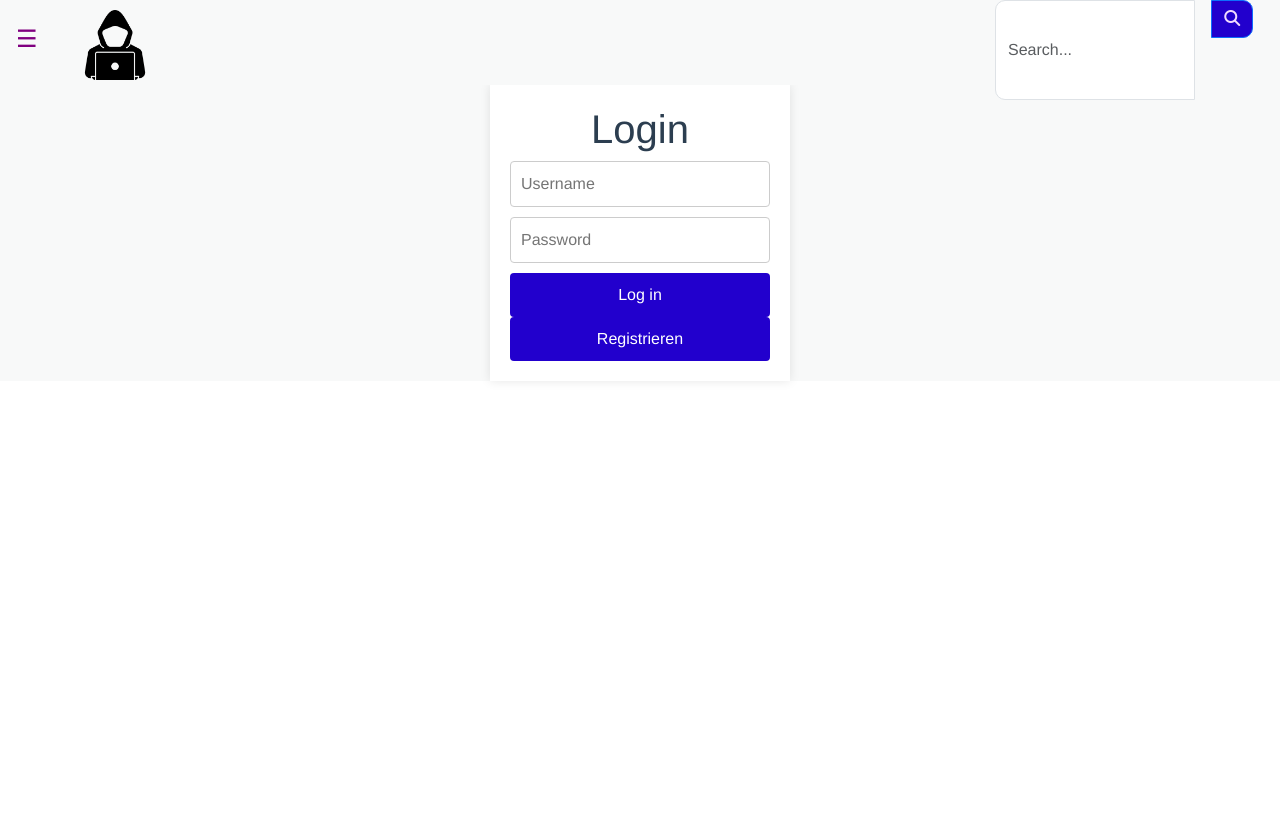
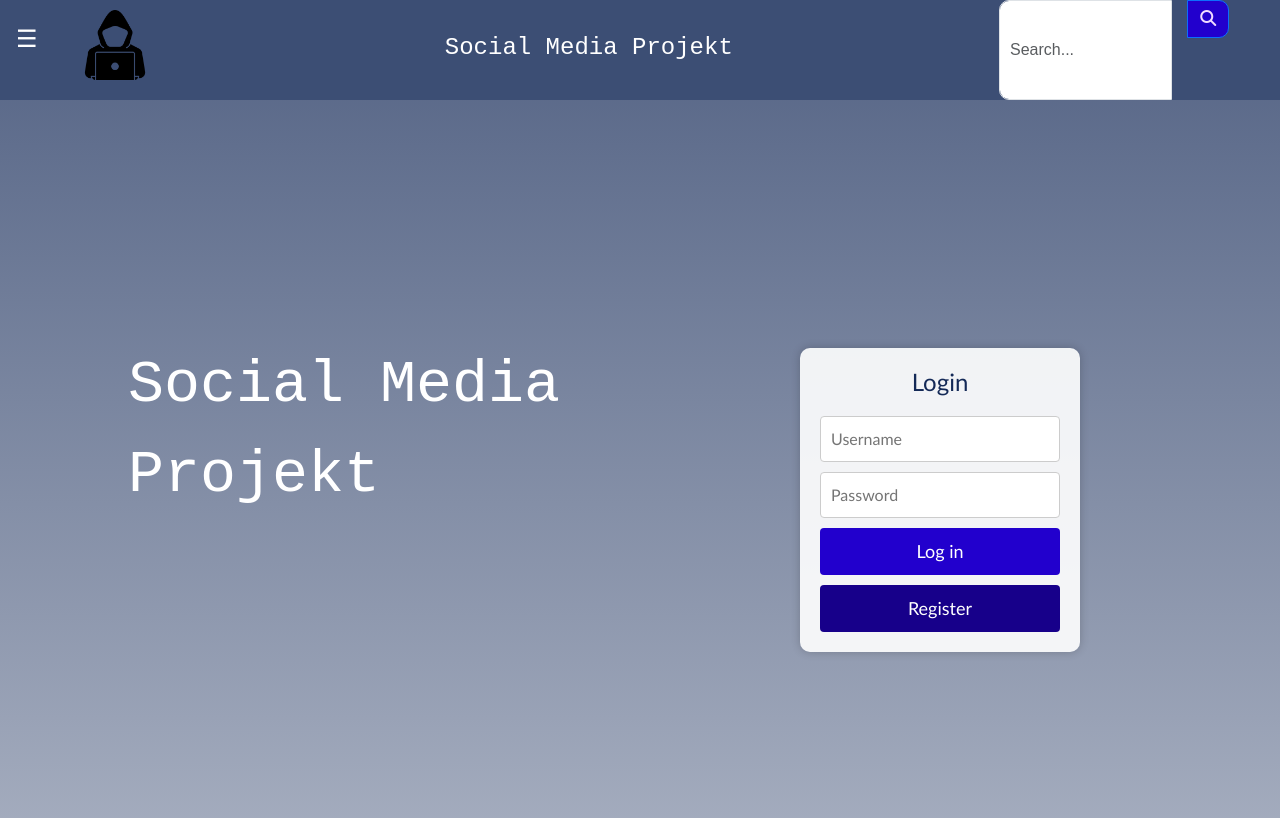
Before and after one commit to kaansenturk/social-media-projekt, a Vue app in the folder social_media_projekt/: page /#/login in a window 1280 px wide. Shown: the top 818 px of the page. Built offline with nearby package versions, Linux system fonts and the light colour scheme; sample sign-in values are in the browser's storage.

Commit message:
Login and HomePage Styling

```diff
--- a/social_media_projekt/src/components/DropDownMenu.vue
+++ b/social_media_projekt/src/components/DropDownMenu.vue
@@ -7,7 +7,7 @@
         <button @click="goToHome" class="menu-item">Home</button>
         <button @click="goToAccount" class="menu-item">Account Info</button>
         <button @click="goToMessenger" class="menu-item">Messenger</button>
-        <button @click="goToFollowers" class="menu-item">Deine Follower</button>
+        <button @click="goToFollowers" class="menu-item">Your Followers</button>
         <button type="submit" @click="logout" class="menu-item">Logout</button>
       </div>
       <div v-if="isDropdownOpen" class="background" @click="closeDropdown"></div>
@@ -72,7 +72,7 @@ export default {
   border: none;
   font-size: 24px;
   cursor: pointer;
-  color:purple;
+  color:white;
 }
 
 .dropdown-button2 {
@@ -84,7 +84,7 @@ export default {
   display: inline-block;
   top: 19px;
   left: 9px;
-  color:purple;
+  color:white;
 }
 
 
@@ -100,12 +100,13 @@ export default {
   padding: 15px 15px;
   width: 100%;
   text-align: left;
-  color:purple;
+  color:white;
 }
 
 .menu-item:hover {
-  background-color: #ECF0F1;
+  background-color: #143687;
 }
+
 .background {
   position: fixed;
   top: 0;
@@ -121,9 +122,7 @@ export default {
   position: absolute;
   top: -20px;
   left: -10px;
-  background-color:#F8F9F9;
-  border: 1px solid #ccc;
-  box-shadow: 0 4px 8px rgba(0, 0, 0, 0.1);
+  background-color: #142957;
   padding: 40px;
   font-size: 18px;
   z-index: 1000;
--- a/social_media_projekt/src/components/Friendslist.vue
+++ b/social_media_projekt/src/components/Friendslist.vue
@@ -1,9 +1,16 @@
 <template>
-  <div class="friends-container">
-    <div v-for="friend in friendsList" :key="friend.userId" class="friend-item">
-      {{ friend.username }}
-      <button v-if="fromMessenger" @click="$emit('userSelected', friend.userId, friend.username)"><i class="fa-solid fa-message"></i></button>
-      <button @click="visitUserProfile(friend.userId, friend.username, friend.email)"><i class="fa-solid fa-user"></i></button>
+<div class="friends-title">Your Friends:</div>
+  <div class="friends-container" v-if="friendsList.length > 0">
+    <div class="friend-list">
+      <div v-for="friend in friendsList" :key="friend.userId" class="friend-item">
+        <div class="friend-details">
+          <div class="friend-username">{{ friend.username }}</div>
+        </div>
+        <div class="friend-actions">
+          <button v-if="fromMessenger" @click="$emit('userSelected', friend.userId, friend.username)"><i class="fa-solid fa-message"></i></button>
+          <button @click="visitUserProfile(friend.userId, friend.username, friend.email)"><i class="fa-solid fa-user"></i></button>
+        </div>
+      </div>
     </div>
   </div>
 </template>
@@ -96,31 +103,60 @@ async  getFriendsLocation(userId) {
 
 </script>
 
-<style>
-  button {
-    color: white;
-    background-color: blue;
-    border-radius: 10px;
-  }
-  .friends-container {
+<style scoped>
+.friends-container {
   display: flex;
   flex-direction: column;
+  width: 16%;
+  position: fixed;
+  top: 40%;
+  background-color: #fff;
+  box-shadow: 0 2px 4px rgba(0, 0, 0, 0.1);
+  z-index: 1;
+}
+
+.friends-title {
+  position: fixed; top: 10vh;
+  top: 320px;
+  left: 0;
+  display: flex;
+  width: 16%;
+  justify-content: center;
+  align-items: center;
+  height: 5%;
+  background-color: #142957;
+  color: #fff;
+  font-weight: bold;
+  z-index: 4;
+  }
+
+.friend-list {
+  overflow-y: auto;
 }
 
 .friend-item {
-  margin: 0px 5px 0px 5px;
+  display: flex;
+  align-items: center;
+  padding: 10px;
+  border-bottom: 1px solid #ccc;
 }
 
-.friends-container {
-    width: 12%;
-  position: fixed;
-  right: 20px;
-  top: 40%;
-  height: 40%;
-  transform: translateY(-50%);
-  border: solid 2px blue;
-  border-radius: 2px;
-  background-color: #ECF0F1;
+.friend-details {
+  flex-grow: 1;
 }
 
+.friend-username {
+  font-weight: bold;
+}
+
+.friend-actions button {
+  color: #fff;
+  background-color: #007bff;
+  border: none;
+  cursor: pointer;
+}
+
+.friend-actions button:hover {
+  background-color: #0056b3;
+}
 </style>
--- a/social_media_projekt/src/components/Header.vue
+++ b/social_media_projekt/src/components/Header.vue
@@ -4,6 +4,9 @@
       <div>
         <NavBar v-if="isUserLoggedIn" id="navbar"></NavBar>
         <img id="app_icon" alt="App Logo" src="../assets/hacker.png">
+          <div class="logo-container">
+              Social Media Projekt
+          </div>
       </div>
       <div class="d-flex justify-content-end">
         <div v-if="isUserLoggedIn">
@@ -47,7 +50,23 @@ NavBar,
 
 <style>
 #navbar {
-  background-color: #F8F9F9;
+  background-color: #3c4e74;
+}
+
+.Header {
+  background-color: transparent;
+}
+
+.logo-container {
+  position: absolute;
+  top: 30px;
+  right: 4%;
+  text-align: center;
+  width: 100%;
+  height: 110px;
+  font-size: 24px;
+  font-family: 'Courier New', monospace;
+  color: #fff;
 }
 
 #app_icon {
@@ -63,5 +82,4 @@ NavBar,
   position: sticky;
   z-index: 1020; /* Ensure it appears above other elements */
 }
-
 </style>
--- a/social_media_projekt/src/components/Login.vue
+++ b/social_media_projekt/src/components/Login.vue
@@ -1,22 +1,26 @@
   <template>
     <div class="login-container">
+      <div class="animated-background"></div>
+      <div class="title-container">
+        Social Media Projekt
+        </div>
+      <div class="form-container">
         <h1>{{ showRegister ? 'Registrieren' : 'Login' }}</h1>
         <form v-if="!showRegister" id="login-form">
           <input type="text" id="username" placeholder="Username" required v-model="username">
           <input type="password" id="password" placeholder="Password" required v-model="password">
           <button type="submit" @click.prevent="login_try">Log in</button>
-      <button type="button" @click.prevent="showRegister = !showRegister">Registrieren</button>
+          <button type="button" @click.prevent="showRegister = !showRegister">Register</button>
         </form>
         <form v-else>
           <input type="text" id="username" placeholder="Username" required v-model="username">
           <input type="text" id="email" placeholder="Email" required v-model="email">
           <input type="password" id="password" placeholder="Password" required v-model="password">
-      <input type="password" id="repeat_password" placeholder="Password wiederholen" required v-model="repeat_password">
-
-      <button type="button" @click.prevent="register_new_user">Registrieren</button>
+          <input type="password" id="repeat_password" placeholder="Repeat Password" required v-model="repeat_password">
+          <button type="button" @click.prevent="register_new_user">Register</button>
           <button type="button" @click.prevent="showRegister = !showRegister">Back to Login</button>
-
         </form>
+      </div>
     </div>
   </template>
 
@@ -172,43 +176,108 @@ computed: {
   }
   </script>
 
+
   <style>
-
   .login-container {
-    margin-left: auto;
-    margin-right: auto;
-    width: 300px;
-    padding: 20px;
-    background-color: #fff;
-    box-shadow: 0 0 10px rgba(0, 0, 0, 0.1);
+    position: relative;
+    display: flex;
+    justify-content: center;
+    align-items: center;
+    height: 100vh;
+    overflow: hidden;
   }
 
-  .login-container h1 {
-    text-align: center;
+  .animated-background {
+    position: absolute;
+    top: 0;
+    left: 0;
+    width: 100%;
+    height: 100%;
+    background: linear-gradient(180deg, #142957, white);
+    background-size: 300% 300%;
+    animation: gradientAnimation 15s ease infinite;
   }
 
-  .login-container input[type="text"],
-  .login-container input[type="password"] {
-    width: 100%;
-    padding: 10px;
-    margin-bottom: 10px;
-    border: 1px solid #ccc;
-    border-radius: 4px;
-    box-sizing: border-box;
+  @keyframes gradientAnimation {
+    0% {
+      background-position: 0% 0%;
+    }
+    50% {
+      background-position: 100% 50%;
+    }
+    100% {
+      background-position: 0% 0%;
+    }
   }
 
-  .login-container button {
+  .title-container {
+    z-index: 1;
+    text-align: left;
+    max-width: 600px;
+    height: 40%;
+    padding-left: 10%;
+    font-size: 60px;
+    color: white;
+    font-family: 'Courier New', monospace;
+  }
+
+  .form-container {
+    z-index: 1;
+    padding: 20px;
+    background-color: rgba(255, 255, 255, 0.9);
+    box-shadow: 0 0 10px rgba(0, 0, 0, 0.2);
+    border-radius: 10px;
+    text-align: center;
+    width: 35vh;
+    margin: 0 auto;
+    font-family: 'Trebuchet MS', sans-serif;
+  }
+
+  .form-container h1 {
+    font-size: 24px;
+    margin-bottom: 20px;
+    color: #142957;
+  }
+
+  .form-container input[type="text"],
+  .form-container input[type="password"],
+  .form-container input[type="email"] {
     width: 100%;
-    padding: 10px;
+    padding: 12px;
+    margin-bottom: 20px;
+    border: 1px solid #ccc;
+    border-radius: 6px;
+    box-sizing: border-box;
+    font-size: 16px;
+  }
+
+  .form-container button {
+    width: 100%;
+    padding: 12px;
     background-color: #2200cd;
     color: #fff;
     border: none;
-    border-radius: 4px;
+    border-radius: 6px;
     cursor: pointer;
+    font-size: 18px;
   }
 
-  .login-container button:hover {
-    background-color: #2200cd;
+  .form-container button:hover {
+    background-color: #17008a;
   }
 
+  .form-container form {
+    display: flex;
+    flex-direction: column;
+    align-items: center;
+  }
+
+  .form-container button[type="button"] {
+    background-color:#17008a;
+    margin-top: 10px;
+  }
+
+  .form-container button[type="button"]:hover {
+    background-color: #142957;
+  }
   </style>
--- a/social_media_projekt/src/components/NavBar.vue
+++ b/social_media_projekt/src/components/NavBar.vue
@@ -29,12 +29,12 @@
 </script>
   <style scoped>
   .navbar {
-    background-color: white;
+    background-color: transparent;
     color: purple;
     display: flex;
     justify-content: center;
     max-height: 200px;
-    height: 85px;
+    height: 100px;
     width: 100%;
   }
 
--- a/social_media_projekt/src/components/PostFeed.vue
+++ b/social_media_projekt/src/components/PostFeed.vue
@@ -128,8 +128,10 @@ export default {
 }
 </script>
 <style>
+
 .comment-text {
-  font-family: 'Times New Roman', Times, serif;
+  font-family: 'Trebuchet MS', sans-serif;
+;
 }
 
 .comment-item {
--- a/social_media_projekt/src/components/SearchModule.vue
+++ b/social_media_projekt/src/components/SearchModule.vue
@@ -1,7 +1,7 @@
 <template>
   <div class="search-container">
     <div class="row">
-      <div class="col-md-9">
+      <div class="col-md-8 search">
         <input
           id="post_text"
           class="form-control"
@@ -14,6 +14,8 @@
         <button class="btn btn-primary btn-block search-button" @click.prevent="handleSearch">
           <i class="fa-solid fa-magnifying-glass" style="color: #f1dbff;"></i>
         </button>
+      </div>
+      <div class="col-md-2 button-group">
         <div v-if="searchResults.length"><i class="fa fa-square-xmark" @click="clearSearchResults" style=" cursor: pointer" title="Liste leeren"></i></div>
       </div>
     </div>
@@ -23,12 +25,9 @@
           {{ user.username }}
           <button class="btn btn-sm btn-secondary float-right" @click="followUser(user.id, user.username)">Follow</button>
           <button class="btn btn-sm btn-secondary float-right" @click="openChat"><i class="fa-regular fa-message"></i></button>
-
         </li>
       </ul>
-
     </div>
-
   </div>
 </template>
 
@@ -114,6 +113,7 @@ window.location.reload();
 .form-control {
   border-radius: 10px 0 0 10px;
   line-height: 1;
+  padding: 6px 12px;
 }
 .search-container {
   position: absolute;
--- a/social_media_projekt/src/components/postCreator.vue
+++ b/social_media_projekt/src/components/postCreator.vue
@@ -1,6 +1,6 @@
 <template>
     <div class="post-container">
-    <form>
+    <form class="post-form">
       <textarea  id="post_text" placeholder="What's on your mind..." required v-model="caption" />
       <div class="file-list">
       <div class="file-item" v-for="(file, index) in droppedFiles" :key="index">
@@ -143,11 +143,30 @@ export default {
 </script>
 
 <style>
+
+#post_text {
+  background-color: white;
+}
+
+.post-form {
+  width: 100%;
+}
+
+.post-container {
+  height: 15%;
+  margin-left: 20%;
+  padding: 10px;
+  background-color: #9ca5b8;
+  box-shadow: 0 0 10px rgba(0, 0, 0, 0.1);
+  width: 10%;
+}
+
 .image-preview {
   max-width: 100%;
   max-height: 200px;
   object-fit: contain;
 }
+
 .active {
   border: 2px dashed #0066ff;
 }
@@ -159,6 +178,7 @@ export default {
 .file-item {
   margin: 5px 0;
 }
+
 .file-uploader {
   display: flex;
   flex-direction: column;
@@ -173,18 +193,29 @@ export default {
   text-align: center;
   cursor: pointer;
 }
+
 #post_text {
   width: 100%;
   height: 100px;
+  padding: 10px;
+  font-size: 16px;
+  font-family: Arial, sans-serif;
 }
 
-  .post-container {
-    height: 20%;
-    padding: 30px;
-    background-color: #fff;
-    box-shadow: 0 0 10px rgba(0, 0, 0, 0.1);
-  }
+.post-container button {
+  width: 100%;
+  padding: 10px;
+  background-color: #142957;
+  color: #fff;
+  border: none;
+  border-radius: 4px;
+  cursor: pointer;
+  transition: background-color 0.3s ease;
+}
 
+.post-container button:hover {
+  background-color: #17008a;
+}
   .login-container h1 {
     text-align: center;
   }
```
Also changed, not shown: social_media_projekt/src/components/Homepage.vue (+30 -16 lines), social_media_projekt/src/components/UserFeed.vue (+21 -7 lines), social_media_projekt/src/components/map.vue (+23 -5 lines). Lines whose indentation alone changed are shown as unchanged.
